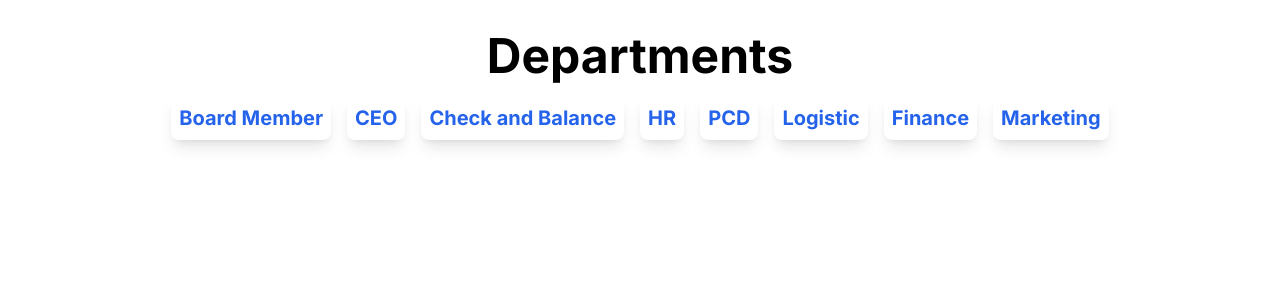
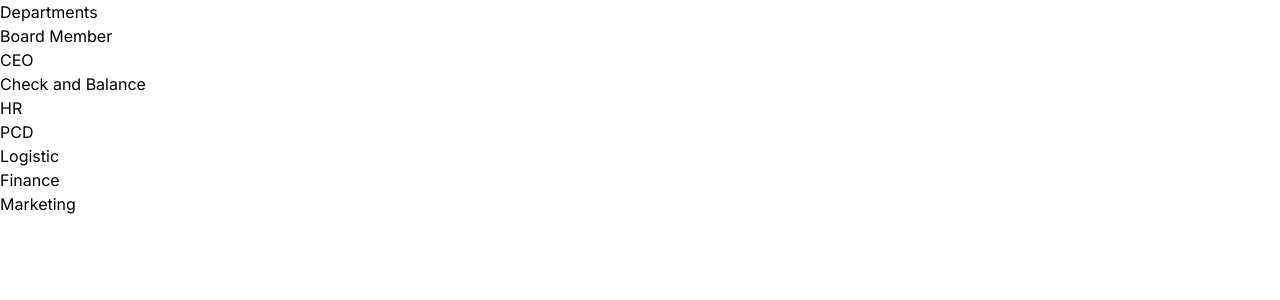
Before and after one commit to yuleuuee/menu_app_main, a Next.js app: page / in a window 1280 px wide. Shown: the top 300 px of the page. Built offline with nearby package versions, Linux system fonts and the light colour scheme.

Commit message:
intitial commit

```diff
--- /dev/null
+++ b/postcss.config.js
@@ -0,0 +1,6 @@
+module.exports = {
+  plugins: {
+    tailwindcss: {},
+    autoprefixer: {},
+  },
+}
--- a/src/app/globals.css
+++ b/src/app/globals.css
@@ -1,3 +1,3 @@
 @tailwind base;
-  @tailwind components;
-  @tailwind utilities;
+@tailwind components;
+@tailwind utilities;
--- /dev/null
+++ b/tailwind.config.js
@@ -0,0 +1,8 @@
+/** @type {import('tailwindcss').Config} */
+module.exports = {
+  content: [],
+  theme: {
+    extend: {},
+  },
+  plugins: [],
+}
```
Also changed, not shown: package.json (+5 -2 lines), 1 other file (tests, documents, lock files or other folders).
